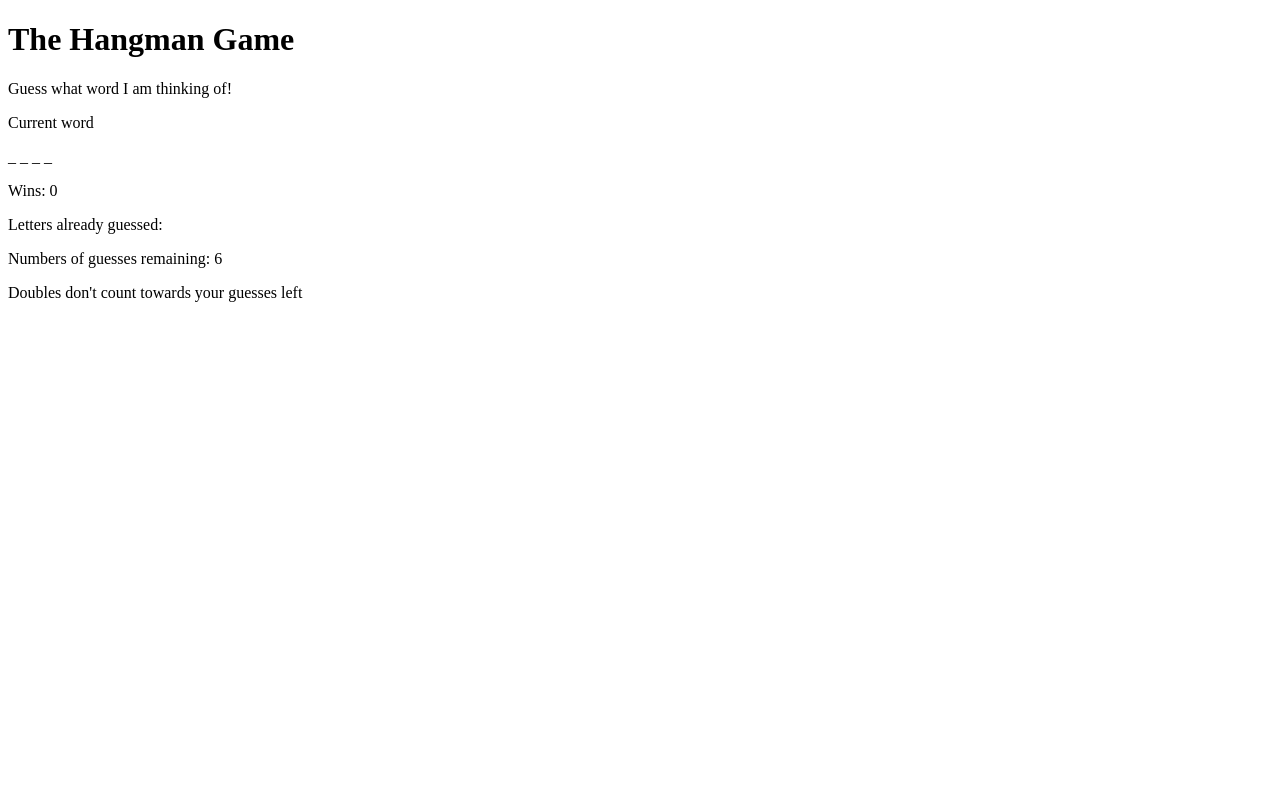
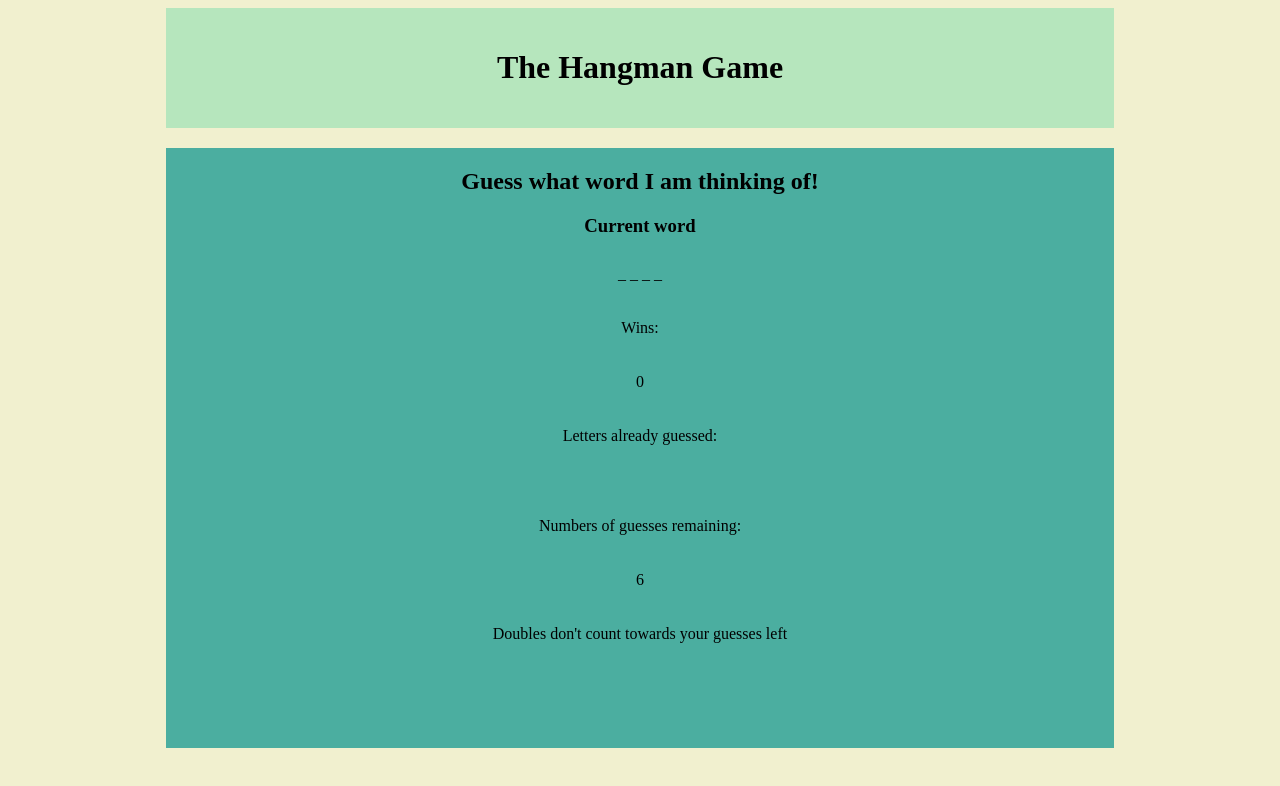
Before and after one commit to hristina-staykova/Hangman, a plain HTML site: page index.html in a window 1280 px wide. Drawn offline with Linux system fonts and the light colour scheme.

Commit message:
css added

```diff
--- a/assets/css/style.css
+++ b/assets/css/style.css
@@ -0,0 +1,27 @@
+body {
+    background-color:#f1f0cf;
+}
+
+header {
+    text-align: center;
+    background-color: #b6e6bd ;
+    padding: 20px 0;
+    width: 75%;
+    margin: auto;
+}
+
+div {
+    margin: auto;
+    text-align: center;
+    background-color: #4baea0;
+    width: 75%;
+    height: 75vh;
+}
+
+p {
+    padding: 10px 0;
+}
+
+h2 {
+    padding-top: 20px;
+}
--- a/index.html
+++ b/index.html
@@ -6,23 +6,33 @@
     <meta name="viewport" content="width=device-width, initial-scale=1.0">
     <meta http-equiv="X-UA-Compatible" content="ie=edge">
     <script type="text/javascript" src="assets/javascript/game.js"></script>
-    <title>Document</title>
+    <link rel="stylesheet" href="assets/css/style.css">
+    <title>Hangman</title>
 </head>
 
 <body>
 
-    <h1>The Hangman Game</h1>
-    <p>Guess what word I am thinking of!</p>
-    <p>Current word </p>
-    <p id="hidden"></p>
+    <header>
+        <h1>The Hangman Game</h1>
+    </header>
+    <div>
 
-    <p>Wins: <span id="win"></p>
-    <p>Letters already guessed: <span id="user-list"></p>
-    <p>Numbers of guesses remaining: <span id="left"></p>
-    <p>Doubles don't count towards your guesses left</p>
+        <h2>Guess what word I am thinking of!</h2>
+        <h3>Current word </h3>
+        <p id="hidden"></p>
+
+        <p>Wins:</p>
+        <p id="win"></p>
+        <p>Letters already guessed:</p>
+        <p id="user-list"></p>
+        <p>Numbers of guesses remaining:</p>
+        <p id="left"></p>
+        <p>Doubles don't count towards your guesses left</p>
+
+    </div>
 
     <script>
-    newGame();
+        newGame();
     </script>
 
 </body>
```
